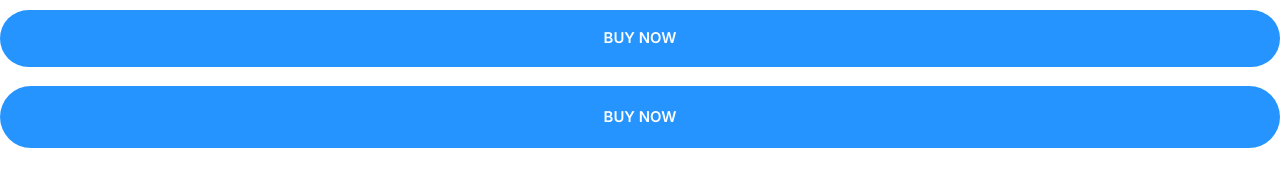
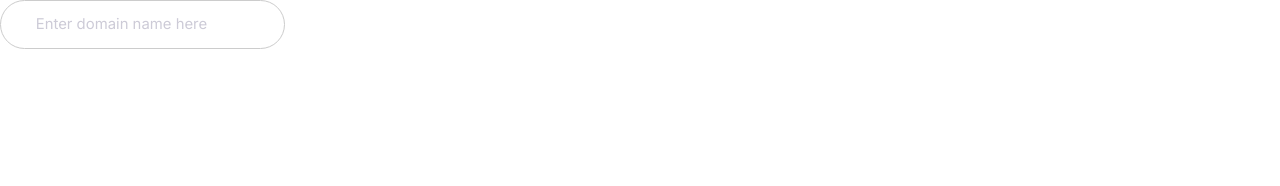
Before and after one commit to Psoccrates/cloud-service-project, a plain HTML site: page html/index.html in a window 1280 px wide. Drawn offline with Linux system fonts and the light colour scheme.

Commit message:
Defined and styled inputs.

```diff
--- a/CSS/styles.css
+++ b/CSS/styles.css
@@ -223,8 +223,8 @@
 
 .btn--outline {
   background: #fff;
+  border: 2px solid var(--color-headings);
   color: var(--color-headings);
-  border: 2px solid var(--color-headings);
 }
 
 .btn--outline:hover {
@@ -237,3 +237,23 @@
     font-size: 1.5rem;
   }
 }
+
+/* Inputs */
+.input {
+  border-radius: 30px;
+  border: 1px solid #ccc;
+  color: var(--color-headings);
+  font-size: 2rem;
+  outline: 0;
+  padding: 1.5rem 3.5rem;
+}
+
+::placeholder {
+  color: #cdcbd7;
+}
+
+@media screen and (min-width: 1024px) {
+  .input {
+    font-size: 1.5rem;
+  }
+}
--- a/index.html
+++ b/html/index.html
@@ -11,11 +11,10 @@
       href="https://fonts.googleapis.com/css2?family=Inter:wght@400;600;700&display=swap"
       rel="stylesheet"
     />
-    <link rel="stylesheet" href="css/normalize.css" />
-    <link rel="stylesheet" href="css/styles.css" />
+    <link rel="stylesheet" href="/css/normalize.css" />
+    <link rel="stylesheet" href="/css/styles.css" />
   </head>
   <body>
-    <button class="btn btn--primary btn--block">buy now</button>
-    <a href="#" class="btn btn--primary btn--block">buy now</a>
+    <input type="text" class="input" placeholder="Enter domain name here" />
   </body>
 </html>
```
Also changed, not shown: COMPONENTS/inputs.html (added, +1 -0 lines).
